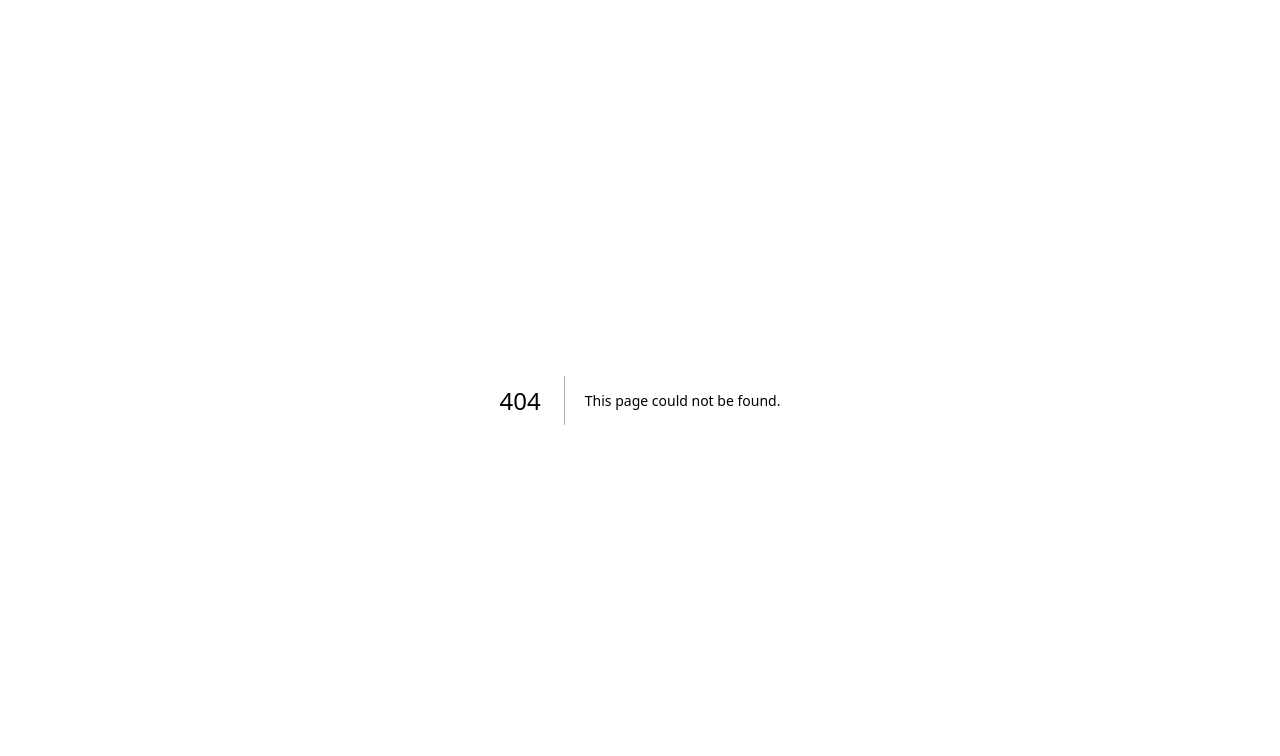
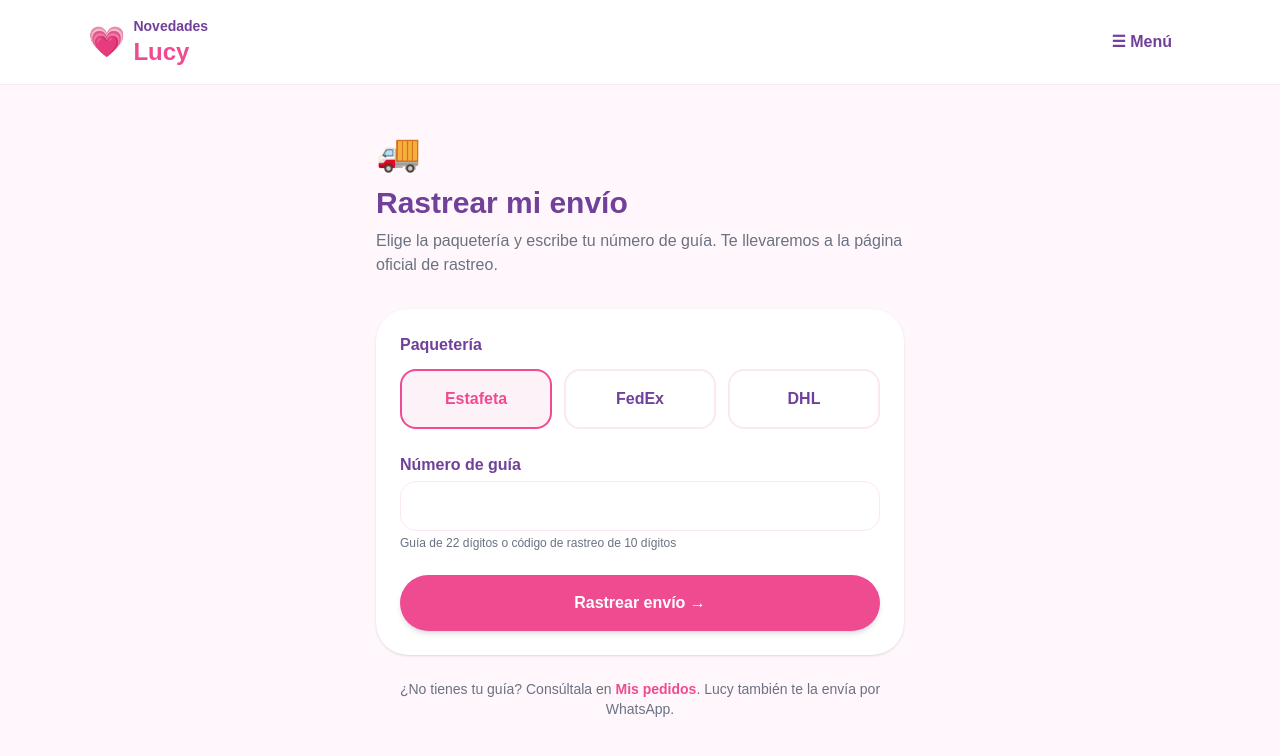
Before and after one commit to brannvic/Novedades-Lucy, a Next.js app: page /rastreo in a window 1280 px wide. Before the commit this address had no page. Shown: the top 756 px of the page. Built offline with nearby package versions, Linux system fonts and the light colour scheme.

Commit message:
Cap 8: rastreo con Estafeta, FedEx y DHL

```diff
--- a/app/menu/page.tsx
+++ b/app/menu/page.tsx
@@ -89,6 +89,14 @@ export default function MenuPage() {
             </Link>
 
             <Link
+              href="/rastreo"
+              className="flex items-center gap-4 rounded-2xl px-5 py-4 font-bold transition hover:bg-pink-50"
+            >
+              <span className="text-2xl">🚚</span>
+              <span>Rastrear envío</span>
+            </Link>
+
+            <Link
               href="/cuenta"
               className="flex items-center gap-4 rounded-2xl px-5 py-4 font-bold transition hover:bg-pink-50"
             >
--- a/app/pedidos/page.tsx
+++ b/app/pedidos/page.tsx
@@ -8,6 +8,7 @@ import Link from "next/link";
 import { useEffect, useState } from "react";
 import type { User } from "@supabase/supabase-js";
 import { createClient } from "@/utils/supabase/client";
+import { nombrePaqueteria } from "@/lib/paqueterias";
 
 type Item = {
   descripcion: string;
@@ -457,12 +458,25 @@ function DetallePedido({
               <p className="mt-2">
                 {pedido.envio?.direccion}, {pedido.envio?.ciudad}
               </p>
+              {pedido.envio?.paqueteria && (
+                <p className="mt-2">
+                  Paquetería:{" "}
+                  <span className="font-bold">
+                    {nombrePaqueteria(pedido.envio.paqueteria)}
+                  </span>
+                </p>
+              )}
               <p className="mt-2">
-                Código de rastreo:{" "}
+                Número de guía:{" "}
                 <span className="font-bold">
                   {pedido.envio?.numero_rastreo ?? "Pendiente"}
                 </span>
               </p>
+              {!pedido.envio?.numero_rastreo && (
+                <p className="mt-1 text-xs text-gray-500">
+                  Cuando Lucy envíe tu paquete aparecerá aquí el botón de rastreo.
+                </p>
+              )}
               {pedido.envio?.url_rastreo && (
                 <a
                   href={pedido.envio.url_rastreo}
@@ -470,7 +484,7 @@ function DetallePedido({
                   rel="noreferrer"
                   className="mt-3 inline-block rounded-full bg-[#70409a] px-5 py-2 font-bold text-white"
                 >
-                  Rastrear envío
+                  Rastrear en {nombrePaqueteria(pedido.envio.paqueteria)} →
                 </a>
               )}
             </>
--- /dev/null
+++ b/app/rastreo/page.tsx
@@ -0,0 +1,121 @@
+"use client";
+
+// Capítulo 8: rastreo de envíos. Redirige al cliente a la página oficial
+// de rastreo de Estafeta, FedEx o DHL con su número de guía.
+
+import Link from "next/link";
+import { useState } from "react";
+import {
+  PAQUETERIAS,
+  urlRastreo,
+  type ClavePaqueteria,
+} from "@/lib/paqueterias";
+
+export default function RastreoPage() {
+  const [paqueteria, setPaqueteria] = useState<ClavePaqueteria>("estafeta");
+  const [numero, setNumero] = useState("");
+  const [error, setError] = useState("");
+
+  const ayuda = PAQUETERIAS.find((p) => p.clave === paqueteria)?.ayuda;
+
+  const rastrear = (evento: React.FormEvent) => {
+    evento.preventDefault();
+    const url = urlRastreo(paqueteria, numero);
+
+    if (!url) {
+      setError("Escribe tu número de guía.");
+      return;
+    }
+
+    setError("");
+    window.open(url, "_blank", "noopener,noreferrer");
+  };
+
+  return (
+    <main className="min-h-screen bg-[#fff7fb] text-[#4a2857]">
+      <header className="border-b border-pink-100 bg-white">
+        <div className="mx-auto flex max-w-6xl items-center justify-between px-6 py-4">
+          <Link href="/" className="flex items-center gap-2">
+            <div className="text-3xl">💗</div>
+            <div className="leading-none">
+              <p className="text-sm font-bold text-[#70409a]">Novedades</p>
+              <h1 className="text-2xl font-black text-[#ef4b91]">Lucy</h1>
+            </div>
+          </Link>
+          <Link
+            href="/menu"
+            className="rounded-full px-5 py-2 font-bold text-[#70409a] hover:bg-pink-50"
+          >
+            ☰ Menú
+          </Link>
+        </div>
+      </header>
+
+      <section className="mx-auto max-w-xl px-6 py-12">
+        <p className="text-4xl">🚚</p>
+        <h2 className="mt-3 text-3xl font-black text-[#70409a]">
+          Rastrear mi envío
+        </h2>
+        <p className="mt-2 text-gray-500">
+          Elige la paquetería y escribe tu número de guía. Te llevaremos a la
+          página oficial de rastreo.
+        </p>
+
+        <form
+          onSubmit={rastrear}
+          className="mt-8 rounded-[2rem] bg-white p-6 shadow-sm"
+        >
+          <p className="mb-3 font-bold text-[#70409a]">Paquetería</p>
+          <div className="grid grid-cols-3 gap-3">
+            {PAQUETERIAS.map((p) => (
+              <button
+                key={p.clave}
+                type="button"
+                onClick={() => setPaqueteria(p.clave)}
+                className={`rounded-2xl border-2 px-3 py-4 font-black transition ${
+                  paqueteria === p.clave
+                    ? "border-[#ef4b91] bg-pink-50 text-[#ef4b91]"
+                    : "border-pink-100 text-[#70409a] hover:bg-pink-50"
+                }`}
+              >
+                {p.nombre}
+              </button>
+            ))}
+          </div>
+
+          <label className="mt-6 block">
+            <span className="mb-1 block font-bold text-[#70409a]">
+              Número de guía
+            </span>
+            <input
+              value={numero}
+              onChange={(e) => setNumero(e.target.value)}
+              inputMode="numeric"
+              className="w-full rounded-2xl border border-pink-100 px-4 py-3 outline-none focus:border-[#ef4b91] focus:ring-2 focus:ring-pink-100"
+            />
+            <span className="mt-1 block text-xs text-gray-500">{ayuda}</span>
+          </label>
+
+          {error && (
+            <p className="mt-3 text-sm font-bold text-red-600">{error}</p>
+          )}
+
+          <button
+            type="submit"
+            className="mt-6 w-full rounded-full bg-[#ef4b91] px-6 py-4 font-bold text-white shadow-md hover:bg-[#df3d82]"
+          >
+            Rastrear envío →
+          </button>
+        </form>
+
+        <p className="mt-6 text-center text-sm text-gray-500">
+          ¿No tienes tu guía? Consúltala en{" "}
+          <Link href="/pedidos" className="font-bold text-[#ef4b91]">
+            Mis pedidos
+          </Link>
+          . Lucy también te la envía por WhatsApp.
+        </p>
+      </section>
+    </main>
+  );
+}
--- /dev/null
+++ b/lib/paqueterias.ts
@@ -0,0 +1,47 @@
+// Capítulo 8: paqueterías con las que trabaja Novedades Lucy y el enlace
+// oficial de rastreo de cada una. Debe coincidir con la función
+// url_rastreo() de Supabase (supabase/migrations/..._cap8_paqueterias.sql).
+
+export type ClavePaqueteria = "estafeta" | "fedex" | "dhl";
+
+export const PAQUETERIAS: {
+  clave: ClavePaqueteria;
+  nombre: string;
+  ayuda: string;
+}[] = [
+  {
+    clave: "estafeta",
+    nombre: "Estafeta",
+    ayuda: "Guía de 22 dígitos o código de rastreo de 10 dígitos",
+  },
+  {
+    clave: "fedex",
+    nombre: "FedEx",
+    ayuda: "Número de rastreo de 12 a 22 dígitos",
+  },
+  {
+    clave: "dhl",
+    nombre: "DHL",
+    ayuda: "Número de guía de 10 dígitos",
+  },
+];
+
+export function nombrePaqueteria(clave: string | null | undefined) {
+  return PAQUETERIAS.find((p) => p.clave === clave)?.nombre ?? "Paquetería";
+}
+
+export function urlRastreo(clave: ClavePaqueteria, numero: string) {
+  const limpio = numero.replace(/[^A-Za-z0-9]/g, "");
+  if (!limpio) return null;
+
+  switch (clave) {
+    case "estafeta":
+      return limpio.length === 22
+        ? `https://cs.estafeta.com/es/Tracking/searchByGet?wayBillType=1&isShipmentDetail=True&wayBill=${limpio}`
+        : "https://www.estafeta.com/rastrear-envio";
+    case "fedex":
+      return `https://www.fedex.com/fedextrack/?trknbr=${limpio}`;
+    case "dhl":
+      return `https://www.dhl.com/mx-es/home/rastreo.html?tracking-id=${limpio}&submit=1`;
+  }
+}
```
Also changed, not shown: 1 other file (tests, documents, lock files or other folders).
